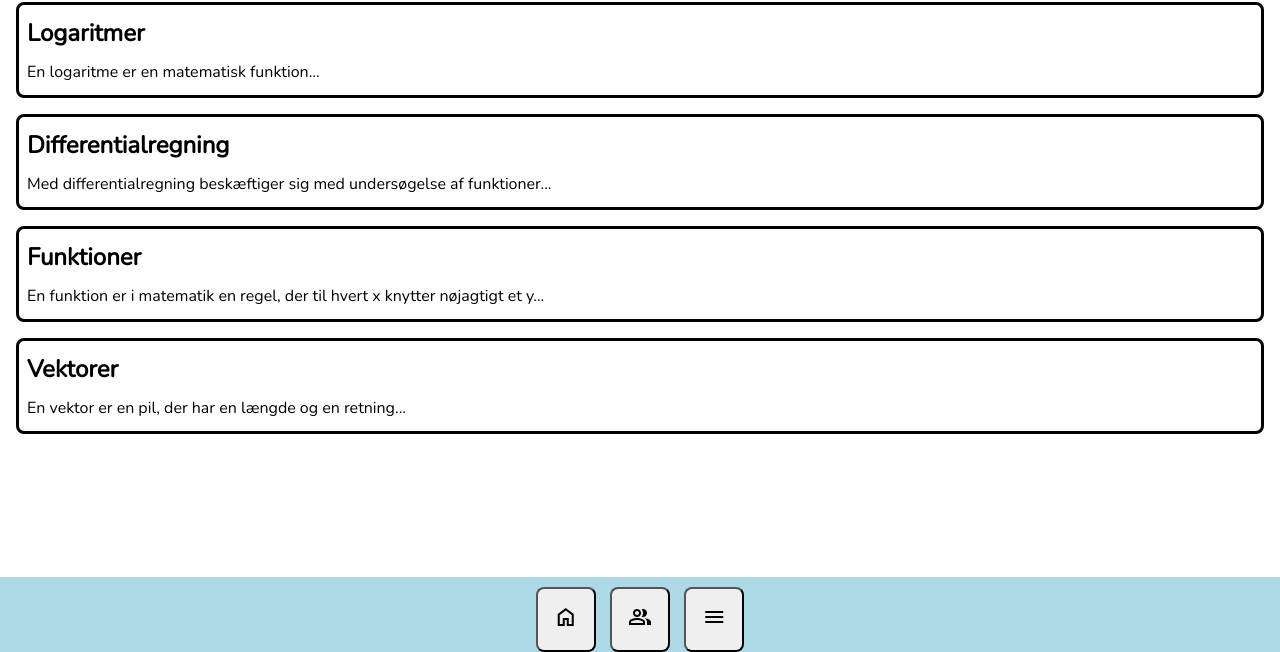
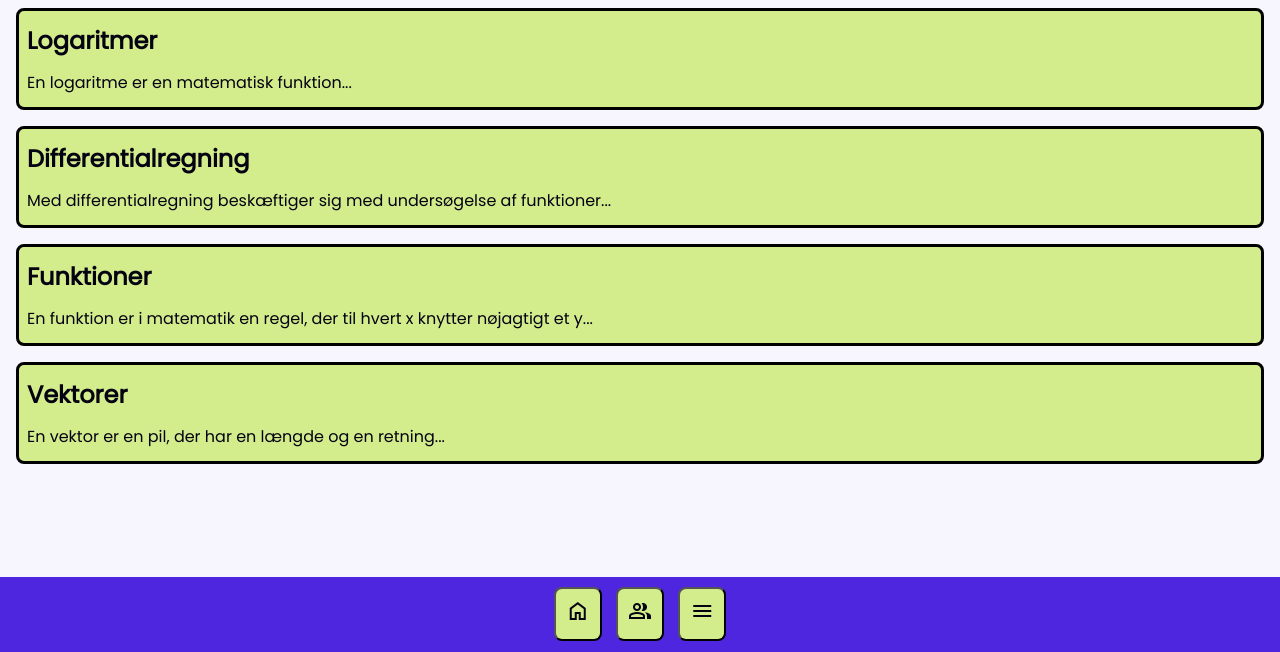
Before and after one commit to AugmentedDuck/matematik-hjaelperen, a plain HTML site: page subjects.html in a window 1280 px wide. Shown: the part 148-800 px from the top of the page. Drawn offline with nearby package versions, Linux system fonts and the light colour scheme.

Commit message:
Used new colors and font

```diff
--- a/src/style.css
+++ b/src/style.css
@@ -1,19 +1,32 @@
-@import url('https://fonts.googleapis.com/css2?family=Nunito&display=swap');
+@import url('https://fonts.googleapis.com/css2?family=Poppins&display=swap');
+
+:root {
+    --text: #050212;
+    --background: #f7f6fe;
+    --primary: #4e26df;
+    --secondary: #d3ed8c;
+    --accent: #65e78c;
+}
 
 * {
     margin: 0;
     padding: 0;
-    font-family: 'Nunito', sans-serif;
+    font-family: 'Poppins', sans-serif;
+    color: var(--text);
+}
+
+body {
+    background-color: var(--background);
 }
 
 header {
-    background-color: lightblue;
+    background-color: var(--primary);
     padding: 1rem;
     text-align: center;
 }
 
 footer {
-    background-color: lightblue;
+    background-color: var(--primary);
     position: fixed;
     bottom: 0;
     width: 100%;
@@ -30,9 +43,23 @@ footer {
 }
 
 .btn {
-    padding: 1rem;
+    padding: 10px;
     border-radius: .5rem;
     margin: 5px;
+    background-color: var(--secondary);
+    transition: 50ms;
+    cursor: pointer;
+}
+
+.btn:hover {
+    padding: 15px;
+    margin: 0px;
+}
+
+.btn:active {
+    background-color: var(--accent);
+    margin: 10px;
+    padding: 5px;
 }
 
 body {
@@ -58,6 +85,18 @@ p, h1, h2 {
     border: .2rem solid black;
     margin: 1rem;
     border-radius: .5rem;
+    background-color: var(--secondary);
+    cursor: pointer;
+}
+
+.subjectBox:hover {
+    border: .2rem solid black;
+    border-radius: 1rem;
+}
+
+.subjectBox:active {
+    border: .2rem solid black;
+    border-radius: 1rem;
 }
 
 .hidden {
```
